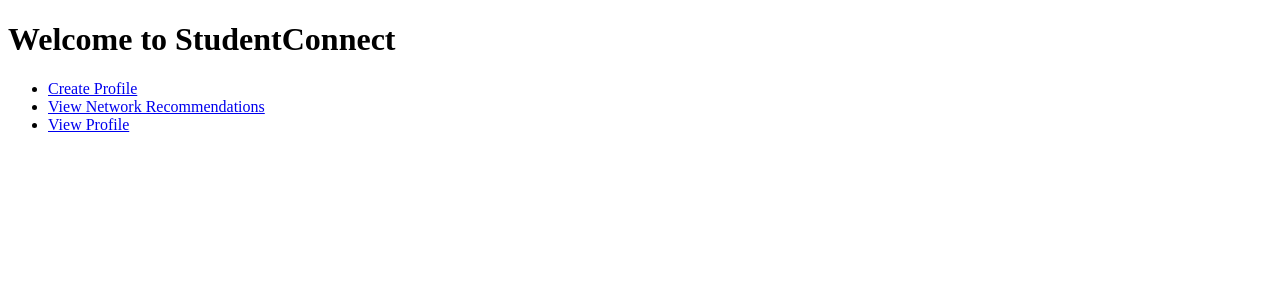
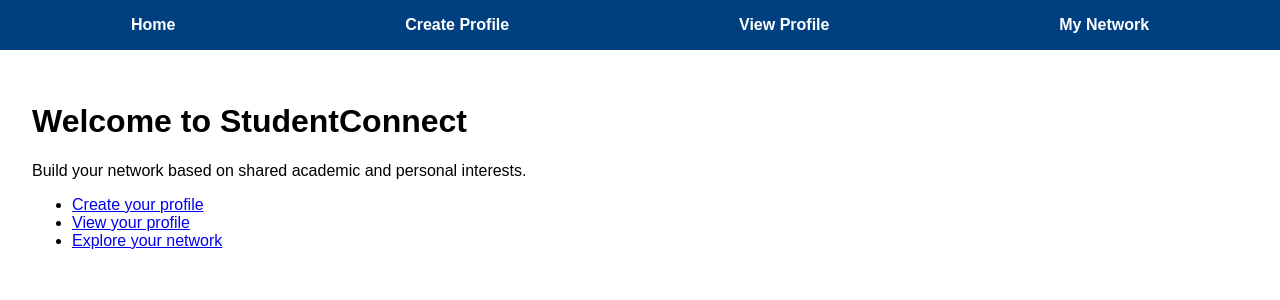
Before and after one commit to nathanxli/campus-connect, a Django app: page / in a window 1280 px wide. Shown: the top 300 px of the page. Run offline with Django 5.2, Linux system fonts and the light colour scheme.

Commit message:
Created header for webpages

```diff
--- /dev/null
+++ b/studentconnect/network/templates/network/base.html
@@ -0,0 +1,48 @@
+<!DOCTYPE html>
+<html>
+<head>
+    <title>{% block title %}StudentConnect{% endblock %}</title>
+    <style>
+        body {
+            font-family: Arial, sans-serif;
+            margin: 0;
+        }
+
+        .navbar {
+            background-color: #004080;
+            color: white;
+            padding: 1rem;
+            display: flex;
+            justify-content: space-around;
+            align-items: center;
+        }
+
+        .navbar a {
+            color: white;
+            text-decoration: none;
+            font-weight: bold;
+            margin: 0 1rem;
+        }
+
+        .navbar a:hover {
+            text-decoration: underline;
+        }
+
+        .content {
+            padding: 2rem;
+        }
+    </style>
+</head>
+<body>
+    <div class="navbar">
+        <a href="{% url 'home' %}">Home</a>
+        <a href="{% url 'create_profile' %}">Create Profile</a>
+        <a href="{% url 'profile_view_page' %}">View Profile</a>
+        <a href="{% url 'network_page' %}">My Network</a>
+    </div>
+
+    <div class="content">
+        {% block content %}{% endblock %}
+    </div>
+</body>
+</html>
--- a/studentconnect/network/templates/network/home.html
+++ b/studentconnect/network/templates/network/home.html
@@ -1,14 +1,13 @@
-<!DOCTYPE html>
-<html>
-<head>
-    <title>StudentConnect Home</title>
-</head>
-<body>
+{% extends 'network/base.html' %}
+
+{% block title %}Home | StudentConnect{% endblock %}
+
+{% block content %}
     <h1>Welcome to StudentConnect</h1>
+    <p>Build your network based on shared academic and personal interests.</p>
     <ul>
-        <li><a href="{% url 'create_profile' %}">Create Profile</a></li>
-        <li><a href="{% url 'network_page' %}">View Network Recommendations</a></li>
-        <li><a href="{% url 'profile_view_page' %}">View Profile</a></li>
+        <li><a href="{% url 'create_profile' %}">Create your profile</a></li>
+        <li><a href="{% url 'profile_view_page' %}">View your profile</a></li>
+        <li><a href="{% url 'network_page' %}">Explore your network</a></li>
     </ul>
-</body>
-</html>
+{% endblock %}
--- a/studentconnect/network/views.py
+++ b/studentconnect/network/views.py
@@ -35,17 +35,25 @@ def home(request):
 ### Functionality for networks page
 def network_page(request):
     current_user = get_current_user()
+    all_others = UserProfile.objects.exclude(id=current_user.id).exclude(id__in=current_user.connections.all())
 
-    # Simulated recommendations: all other users
-    recommendations = UserProfile.objects.exclude(id=current_user.id).exclude(id__in=current_user.connections.all())
+    # Score each user
+    scored_users = []
+    for user in all_others:
+        score = calculate_match_score(current_user, user)
+        scored_users.append((user, score))
 
-    connections = current_user.connections.all()
+    # Sort by descending score
+    sorted_users = sorted(scored_users, key=lambda x: x[1], reverse=True)
+
+    recommendations = [user for user, score in sorted_users]
 
     return render(request, 'network/network.html', {
-        'profile': current_user,
+        'current_user': current_user,
         'recommendations': recommendations,
-        'connections': connections,
+        'connections': current_user.connections.all(),
     })
+
 
 
 def connect_user(request, user_id):
@@ -66,3 +74,30 @@ def disconnect_user(request, user_id):
         current_user.connections.remove(target_user)
 
     return redirect('network_page')
+
+
+### Functionality for Recommendation System
+def calculate_match_score(user_a, user_b):
+    def split_and_normalize(field):
+        return set(item.strip().lower() for item in field.split(",") if item.strip())
+
+    major_a = split_and_normalize(user_a.majors)
+    major_b = split_and_normalize(user_b.majors)
+
+    acad_a = split_and_normalize(user_a.academic_interests)
+    acad_b = split_and_normalize(user_b.academic_interests)
+
+    non_acad_a = split_and_normalize(user_a.non_academic_interests)
+    non_acad_b = split_and_normalize(user_b.non_academic_interests)
+
+    classes_a = split_and_normalize(user_a.current_classes)
+    classes_b = split_and_normalize(user_b.current_classes)
+
+    score = (
+        len(major_a & major_b) * 3 +
+        len(acad_a & acad_b) * 4 +
+        len(classes_a & classes_b) * 3 +
+        len(non_acad_a & non_acad_b) * 1
+    )
+
+    return score
```
Also changed, not shown: studentconnect/network/templates/network/create_profile.html (+6 -8 lines), studentconnect/network/templates/network/network.html (+14 -27 lines), studentconnect/network/templates/network/profile_created.html (+8 -11 lines), studentconnect/network/templates/network/profile_view.html (+7 -9 lines).
